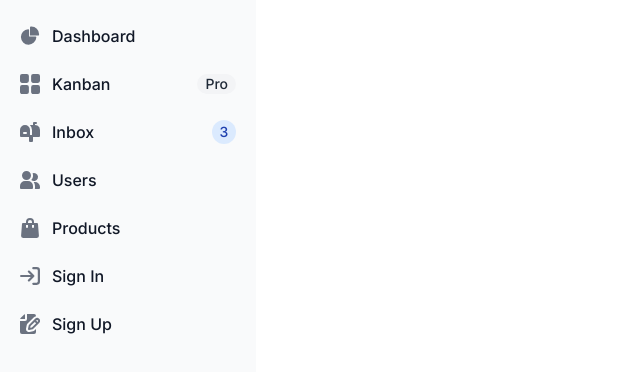
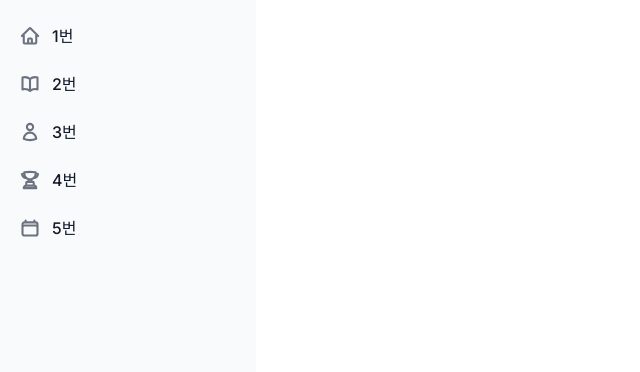
Before and after one commit to kim-kiwon/life-story-fe, a Next.js app: page / in a window 1280 px wide. Shown: the top 372 px of the page, without its empty margins (0-640 px from the left). Built offline with nearby package versions, Linux system fonts and the light colour scheme.

Commit message:
fix: 사이드바 svg 수정

```diff
--- a/src/app/_components/Sidebar/Sidebar.tsx
+++ b/src/app/_components/Sidebar/Sidebar.tsx
@@ -1,136 +1,120 @@
+import { ReactElement } from 'react'
+
+import SidebarElement from '@/src/app/_components/Sidebar/SidebarElement'
 import SidebarSwitch from '@/src/app/_components/Sidebar/SidebarSwitch'
+
+export type SidebarInfo = {
+  name: string
+  link: string
+  svg: ReactElement
+}
 
 export default function Sidebar() {
   return (
     <>
       <SidebarSwitch />
-
       <aside
         id="default-sidebar"
         className="fixed top-0 left-0 z-40 w-64 h-screen transition-transform -translate-x-full sm:translate-x-0"
         aria-label="Sidebar">
         <div className="h-full px-3 py-4 overflow-y-auto bg-gray-50 dark:bg-gray-800">
           <ul className="space-y-2 font-medium">
-            <li>
-              <a
-                href="#"
-                className="flex items-center p-2 text-gray-900 rounded-lg dark:text-white hover:bg-gray-100 dark:hover:bg-gray-700 group">
-                <svg
-                  className="w-5 h-5 text-gray-500 transition duration-75 dark:text-gray-400 group-hover:text-gray-900 dark:group-hover:text-white"
-                  aria-hidden="true"
-                  xmlns="http://www.w3.org/2000/svg"
-                  fill="currentColor"
-                  viewBox="0 0 22 21">
-                  <path d="M16.975 11H10V4.025a1 1 0 0 0-1.066-.998 8.5 8.5 0 1 0 9.039 9.039.999.999 0 0 0-1-1.066h.002Z" />
-                  <path d="M12.5 0c-.157 0-.311.01-.565.027A1 1 0 0 0 11 1.02V10h8.975a1 1 0 0 0 1-.935c.013-.188.028-.374.028-.565A8.51 8.51 0 0 0 12.5 0Z" />
-                </svg>
-                <span className="ms-3">Dashboard</span>
-              </a>
-            </li>
-            <li>
-              <a
-                href="#"
-                className="flex items-center p-2 text-gray-900 rounded-lg dark:text-white hover:bg-gray-100 dark:hover:bg-gray-700 group">
-                <svg
-                  className="flex-shrink-0 w-5 h-5 text-gray-500 transition duration-75 dark:text-gray-400 group-hover:text-gray-900 dark:group-hover:text-white"
-                  aria-hidden="true"
-                  xmlns="http://www.w3.org/2000/svg"
-                  fill="currentColor"
-                  viewBox="0 0 18 18">
-                  <path d="M6.143 0H1.857A1.857 1.857 0 0 0 0 1.857v4.286C0 7.169.831 8 1.857 8h4.286A1.857 1.857 0 0 0 8 6.143V1.857A1.857 1.857 0 0 0 6.143 0Zm10 0h-4.286A1.857 1.857 0 0 0 10 1.857v4.286C10 7.169 10.831 8 11.857 8h4.286A1.857 1.857 0 0 0 18 6.143V1.857A1.857 1.857 0 0 0 16.143 0Zm-10 10H1.857A1.857 1.857 0 0 0 0 11.857v4.286C0 17.169.831 18 1.857 18h4.286A1.857 1.857 0 0 0 8 16.143v-4.286A1.857 1.857 0 0 0 6.143 10Zm10 0h-4.286A1.857 1.857 0 0 0 10 11.857v4.286c0 1.026.831 1.857 1.857 1.857h4.286A1.857 1.857 0 0 0 18 16.143v-4.286A1.857 1.857 0 0 0 16.143 10Z" />
-                </svg>
-                <span className="flex-1 ms-3 whitespace-nowrap">Kanban</span>
-                <span className="inline-flex items-center justify-center px-2 ms-3 text-sm font-medium text-gray-800 bg-gray-100 rounded-full dark:bg-gray-700 dark:text-gray-300">
-                  Pro
-                </span>
-              </a>
-            </li>
-            <li>
-              <a
-                href="#"
-                className="flex items-center p-2 text-gray-900 rounded-lg dark:text-white hover:bg-gray-100 dark:hover:bg-gray-700 group">
-                <svg
-                  className="flex-shrink-0 w-5 h-5 text-gray-500 transition duration-75 dark:text-gray-400 group-hover:text-gray-900 dark:group-hover:text-white"
-                  aria-hidden="true"
-                  xmlns="http://www.w3.org/2000/svg"
-                  fill="currentColor"
-                  viewBox="0 0 20 20">
-                  <path d="m17.418 3.623-.018-.008a6.713 6.713 0 0 0-2.4-.569V2h1a1 1 0 1 0 0-2h-2a1 1 0 0 0-1 1v2H9.89A6.977 6.977 0 0 1 12 8v5h-2V8A5 5 0 1 0 0 8v6a1 1 0 0 0 1 1h8v4a1 1 0 0 0 1 1h2a1 1 0 0 0 1-1v-4h6a1 1 0 0 0 1-1V8a5 5 0 0 0-2.582-4.377ZM6 12H4a1 1 0 0 1 0-2h2a1 1 0 0 1 0 2Z" />
-                </svg>
-                <span className="flex-1 ms-3 whitespace-nowrap">Inbox</span>
-                <span className="inline-flex items-center justify-center w-3 h-3 p-3 ms-3 text-sm font-medium text-blue-800 bg-blue-100 rounded-full dark:bg-blue-900 dark:text-blue-300">
-                  3
-                </span>
-              </a>
-            </li>
-            <li>
-              <a
-                href="#"
-                className="flex items-center p-2 text-gray-900 rounded-lg dark:text-white hover:bg-gray-100 dark:hover:bg-gray-700 group">
-                <svg
-                  className="flex-shrink-0 w-5 h-5 text-gray-500 transition duration-75 dark:text-gray-400 group-hover:text-gray-900 dark:group-hover:text-white"
-                  aria-hidden="true"
-                  xmlns="http://www.w3.org/2000/svg"
-                  fill="currentColor"
-                  viewBox="0 0 20 18">
-                  <path d="M14 2a3.963 3.963 0 0 0-1.4.267 6.439 6.439 0 0 1-1.331 6.638A4 4 0 1 0 14 2Zm1 9h-1.264A6.957 6.957 0 0 1 15 15v2a2.97 2.97 0 0 1-.184 1H19a1 1 0 0 0 1-1v-1a5.006 5.006 0 0 0-5-5ZM6.5 9a4.5 4.5 0 1 0 0-9 4.5 4.5 0 0 0 0 9ZM8 10H5a5.006 5.006 0 0 0-5 5v2a1 1 0 0 0 1 1h11a1 1 0 0 0 1-1v-2a5.006 5.006 0 0 0-5-5Z" />
-                </svg>
-                <span className="flex-1 ms-3 whitespace-nowrap">Users</span>
-              </a>
-            </li>
-            <li>
-              <a
-                href="#"
-                className="flex items-center p-2 text-gray-900 rounded-lg dark:text-white hover:bg-gray-100 dark:hover:bg-gray-700 group">
-                <svg
-                  className="flex-shrink-0 w-5 h-5 text-gray-500 transition duration-75 dark:text-gray-400 group-hover:text-gray-900 dark:group-hover:text-white"
-                  aria-hidden="true"
-                  xmlns="http://www.w3.org/2000/svg"
-                  fill="currentColor"
-                  viewBox="0 0 18 20">
-                  <path d="M17 5.923A1 1 0 0 0 16 5h-3V4a4 4 0 1 0-8 0v1H2a1 1 0 0 0-1 .923L.086 17.846A2 2 0 0 0 2.08 20h13.84a2 2 0 0 0 1.994-2.153L17 5.923ZM7 9a1 1 0 0 1-2 0V7h2v2Zm0-5a2 2 0 1 1 4 0v1H7V4Zm6 5a1 1 0 1 1-2 0V7h2v2Z" />
-                </svg>
-                <span className="flex-1 ms-3 whitespace-nowrap">Products</span>
-              </a>
-            </li>
-            <li>
-              <a
-                href="#"
-                className="flex items-center p-2 text-gray-900 rounded-lg dark:text-white hover:bg-gray-100 dark:hover:bg-gray-700 group">
+            <SidebarElement
+              name="1번"
+              link="#"
+              svg={
                 <svg
                   className="flex-shrink-0 w-5 h-5 text-gray-500 transition duration-75 dark:text-gray-400 group-hover:text-gray-900 dark:group-hover:text-white"
                   aria-hidden="true"
                   xmlns="http://www.w3.org/2000/svg"
                   fill="none"
-                  viewBox="0 0 18 16">
+                  viewBox="0 0 24 24"
+                  strokeWidth="2.5"
+                  stroke="currentColor">
                   <path
-                    stroke="currentColor"
                     strokeLinecap="round"
                     strokeLinejoin="round"
-                    strokeWidth="2"
-                    d="M1 8h11m0 0L8 4m4 4-4 4m4-11h3a2 2 0 0 1 2 2v10a2 2 0 0 1-2 2h-3"
+                    d="m2.25 12 8.954-8.955c.44-.439 1.152-.439 1.591 0L21.75 12M4.5 9.75v10.125c0 .621.504 1.125 1.125 1.125H9.75v-4.875c0-.621.504-1.125 1.125-1.125h2.25c.621 0 1.125.504 1.125 1.125V21h4.125c.621 0 1.125-.504 1.125-1.125V9.75M8.25 21h8.25"
                   />
                 </svg>
-                <span className="flex-1 ms-3 whitespace-nowrap">Sign In</span>
-              </a>
-            </li>
-            <li>
-              <a
-                href="#"
-                className="flex items-center p-2 text-gray-900 rounded-lg dark:text-white hover:bg-gray-100 dark:hover:bg-gray-700 group">
+              }
+            />
+            <SidebarElement
+              name="2번"
+              link="#"
+              svg={
                 <svg
                   className="flex-shrink-0 w-5 h-5 text-gray-500 transition duration-75 dark:text-gray-400 group-hover:text-gray-900 dark:group-hover:text-white"
-                  aria-hidden="true"
                   xmlns="http://www.w3.org/2000/svg"
-                  fill="currentColor"
-                  viewBox="0 0 20 20">
-                  <path d="M5 5V.13a2.96 2.96 0 0 0-1.293.749L.879 3.707A2.96 2.96 0 0 0 .13 5H5Z" />
-                  <path d="M6.737 11.061a2.961 2.961 0 0 1 .81-1.515l6.117-6.116A4.839 4.839 0 0 1 16 2.141V2a1.97 1.97 0 0 0-1.933-2H7v5a2 2 0 0 1-2 2H0v11a1.969 1.969 0 0 0 1.933 2h12.134A1.97 1.97 0 0 0 16 18v-3.093l-1.546 1.546c-.413.413-.94.695-1.513.81l-3.4.679a2.947 2.947 0 0 1-1.85-.227 2.96 2.96 0 0 1-1.635-3.257l.681-3.397Z" />
-                  <path d="M8.961 16a.93.93 0 0 0 .189-.019l3.4-.679a.961.961 0 0 0 .49-.263l6.118-6.117a2.884 2.884 0 0 0-4.079-4.078l-6.117 6.117a.96.96 0 0 0-.263.491l-.679 3.4A.961.961 0 0 0 8.961 16Zm7.477-9.8a.958.958 0 0 1 .68-.281.961.961 0 0 1 .682 1.644l-.315.315-1.36-1.36.313-.318Zm-5.911 5.911 4.236-4.236 1.359 1.359-4.236 4.237-1.7.339.341-1.699Z" />
+                  fill="none"
+                  viewBox="0 0 24 24"
+                  strokeWidth="2.5"
+                  stroke="currentColor">
+                  <path
+                    strokeLinecap="round"
+                    strokeLinejoin="round"
+                    d="M12 6.042A8.967 8.967 0 0 0 6 3.75c-1.052 0-2.062.18-3 .512v14.25A8.987 8.987 0 0 1 6 18c2.305 0 4.408.867 6 2.292m0-14.25a8.966 8.966 0 0 1 6-2.292c1.052 0 2.062.18 3 .512v14.25A8.987 8.987 0 0 0 18 18a8.967 8.967 0 0 0-6 2.292m0-14.25v14.25"
+                  />
                 </svg>
-                <span className="flex-1 ms-3 whitespace-nowrap">Sign Up</span>
-              </a>
-            </li>
+              }
+            />
+            <SidebarElement
+              name="3번"
+              link="#"
+              svg={
+                <svg
+                  className="flex-shrink-0 w-5 h-5 text-gray-500 transition duration-75 dark:text-gray-400 group-hover:text-gray-900 dark:group-hover:text-white"
+                  xmlns="http://www.w3.org/2000/svg"
+                  fill="none"
+                  viewBox="0 0 24 24"
+                  strokeWidth="2.5"
+                  stroke="currentColor">
+                  <path
+                    strokeLinecap="round"
+                    strokeLinejoin="round"
+                    d="M15.75 6a3.75 3.75 0 1 1-7.5 0 3.75 3.75 0 0 1 7.5 0ZM4.501 20.118a7.5 7.5 0 0 1 14.998 0A17.933 17.933 0 0 1 12 21.75c-2.676 0-5.216-.584-7.499-1.632Z"
+                  />
+                </svg>
+              }
+            />
+            <SidebarElement
+              name="4번"
+              link="#"
+              svg={
+                <svg
+                  className="flex-shrink-0 w-5 h-5 text-gray-500 transition duration-75 dark:text-gray-400 group-hover:text-gray-900 dark:group-hover:text-white"
+                  xmlns="http://www.w3.org/2000/svg"
+                  fill="none"
+                  viewBox="0 0 24 24"
+                  strokeWidth="2.5"
+                  stroke="currentColor">
+                  <path
+                    strokeLinecap="round"
+                    strokeLinejoin="round"
+                    d="M16.5 18.75h-9m9 0a3 3 0 0 1 3 3h-15a3 3 0 0 1 3-3m9 0v-3.375c0-.621-.503-1.125-1.125-1.125h-.871M7.5 18.75v-3.375c0-.621.504-1.125 1.125-1.125h.872m5.007 0H9.497m5.007 0a7.454 7.454 0 0 1-.982-3.172M9.497 14.25a7.454 7.454 0 0 0 .981-3.172M5.25 4.236c-.982.143-1.954.317-2.916.52A6.003 6.003 0 0 0 7.73 9.728M5.25 4.236V4.5c0 2.108.966 3.99 2.48 5.228M5.25 4.236V2.721C7.456 2.41 9.71 2.25 12 2.25c2.291 0 4.545.16 6.75.47v1.516M7.73 9.728a6.726 6.726 0 0 0 2.748 1.35m8.272-6.842V4.5c0 2.108-.966 3.99-2.48 5.228m2.48-5.492a46.32 46.32 0 0 1 2.916.52 6.003 6.003 0 0 1-5.395 4.972m0 0a6.726 6.726 0 0 1-2.749 1.35m0 0a6.772 6.772 0 0 1-3.044 0"
+                  />
+                </svg>
+              }
+            />
+            <SidebarElement
+              name="5번"
+              link="#"
+              svg={
+                <svg
+                  className="flex-shrink-0 w-5 h-5 text-gray-500 transition duration-75 dark:text-gray-400 group-hover:text-gray-900 dark:group-hover:text-white"
+                  xmlns="http://www.w3.org/2000/svg"
+                  fill="none"
+                  viewBox="0 0 24 24"
+                  strokeWidth="2.5"
+                  stroke="currentColor">
+                  <path
+                    strokeLinecap="round"
+                    strokeLinejoin="round"
+                    d="M6.75 3v2.25M17.25 3v2.25M3 18.75V7.5a2.25 2.25 0 0 1 2.25-2.25h13.5A2.25 2.25 0 0 1 21 7.5v11.25m-18 0A2.25 2.25 0 0 0 5.25 21h13.5A2.25 2.25 0 0 0 21 18.75m-18 0v-7.5A2.25 2.25 0 0 1 5.25 9h13.5A2.25 2.25 0 0 1 21 11.25v7.5"
+                  />
+                </svg>
+              }
+            />
           </ul>
         </div>
       </aside>
--- /dev/null
+++ b/src/app/_components/Sidebar/SidebarElement.tsx
@@ -0,0 +1,14 @@
+import { SidebarInfo } from '@/src/app/_components/Sidebar/Sidebar'
+
+export default function SidebarElement({ name, link, svg }: SidebarInfo) {
+  return (
+    <li>
+      <a
+        href={link}
+        className="flex items-center p-2 text-gray-900 rounded-lg dark:text-white hover:bg-gray-100 dark:hover:bg-gray-700 group">
+        {svg}
+        <span className="ms-3">{name}</span>
+      </a>
+    </li>
+  )
+}
```
